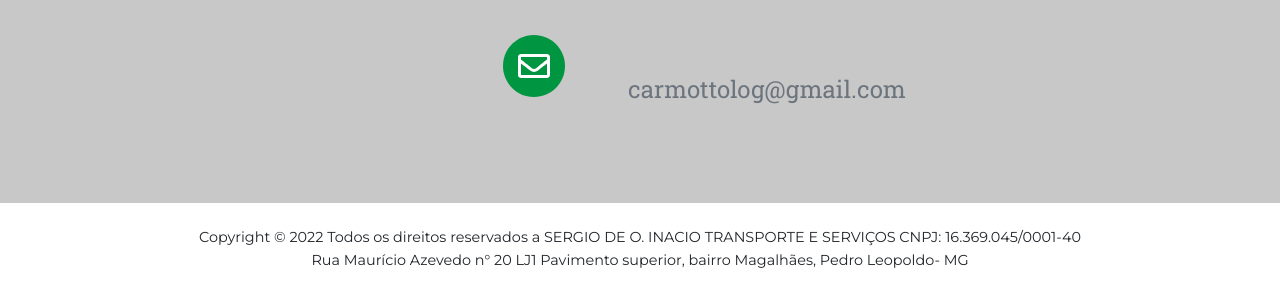
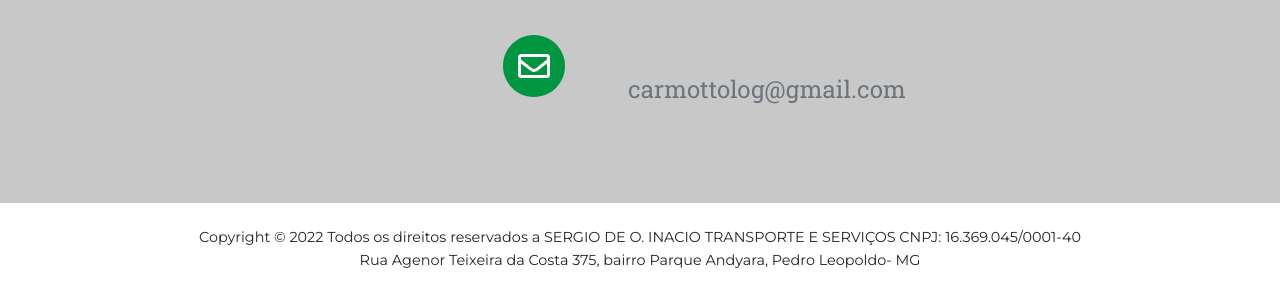
Before and after one commit to sarahmaga/carmottosite, a plain HTML site: page index.html in a window 1280 px wide. Shown: the part 7047-7353 px from the top of the page. Drawn offline with nearby package versions, Linux system fonts and the light colour scheme.

Commit message:
first commit

```diff
--- a/index.html
+++ b/index.html
@@ -344,8 +344,8 @@
             <div class="container">
                 <div class="row align-items-center">
                     <div class="col-lg-12 col-md-12 ">Copyright &copy; 2022 Todos os direitos reservados a SERGIO DE O. INACIO TRANSPORTE E SERVIÇOS CNPJ: 16.369.045/0001-40
-                        <p>Rua Maurício Azevedo n° 20 LJ1
-                            Pavimento superior, bairro Magalhães, Pedro Leopoldo- MG </p>
+                        <p>Rua Agenor Teixeira da Costa 375,
+                             bairro Parque Andyara, Pedro Leopoldo- MG </p>
                     </div>
                     <!--
                         *<div class="col-lg-6 my-3 my-lg-0">
```
